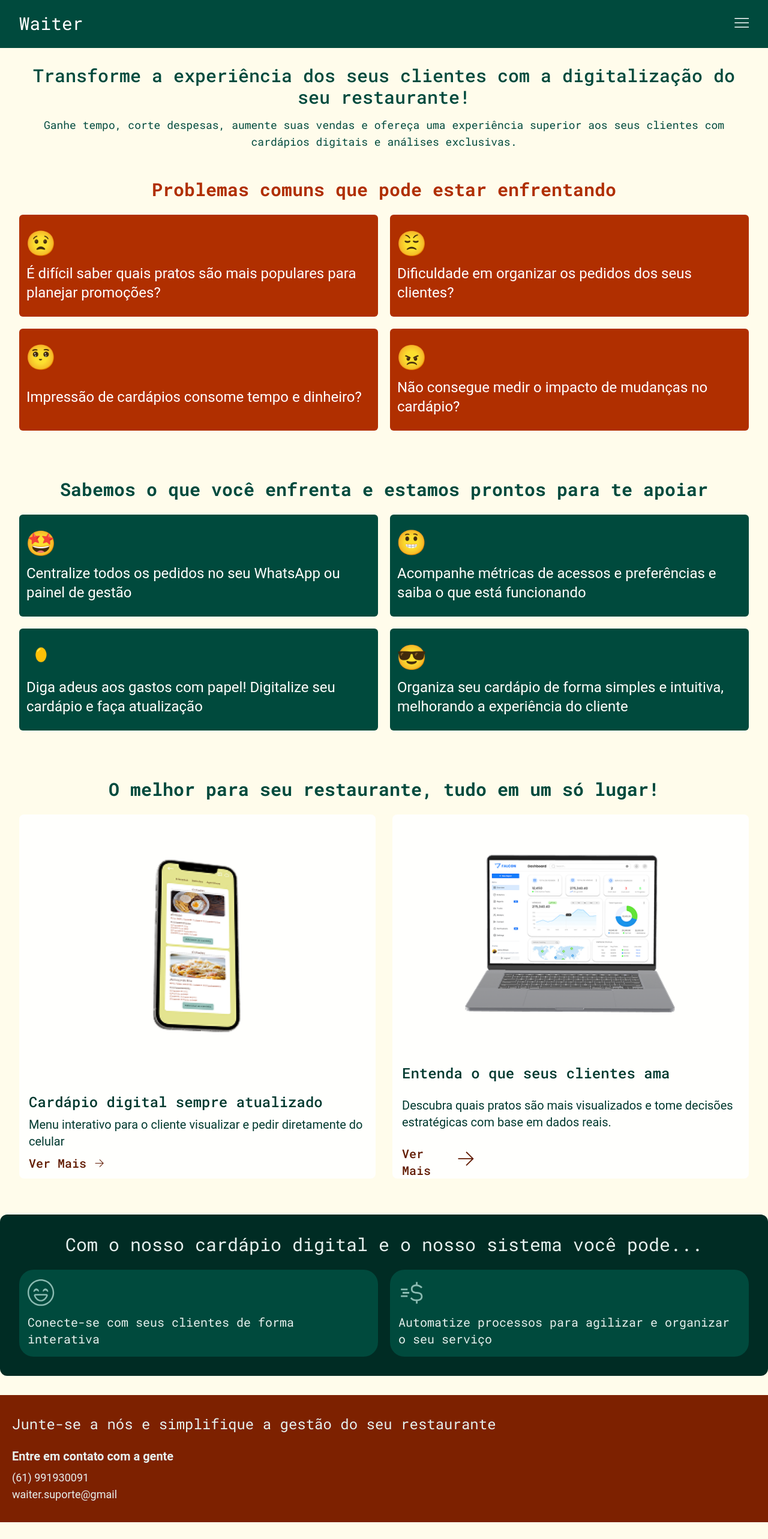
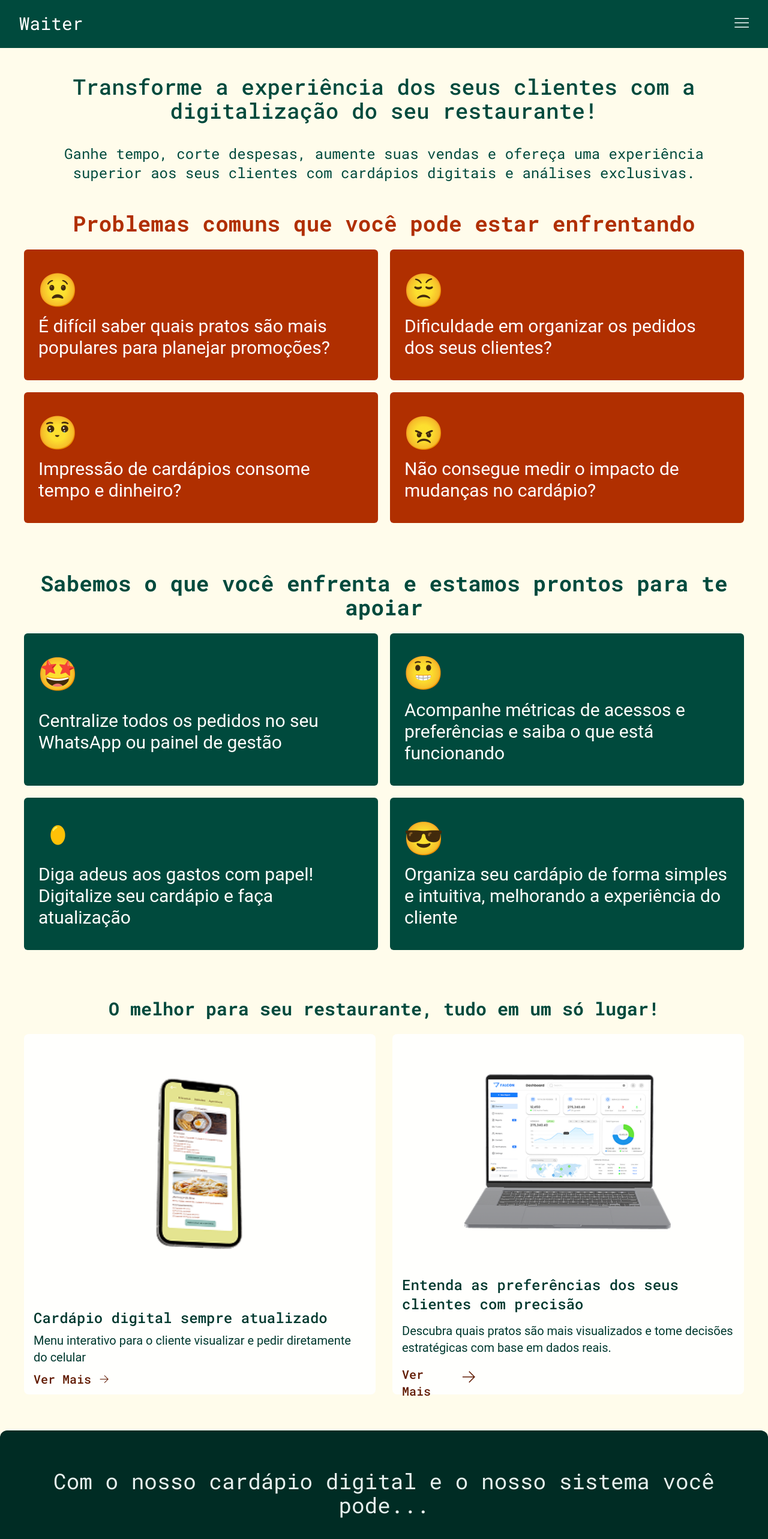
Before and after one commit to buuninbee/waiter, a React (Vite) app: page / in a window 1280 px wide. Shown: the top 2566 px of the page at 60% size. Before the commit the page ends 2538 px from the top, so only its background shows below. Built offline with nearby package versions, Linux system fonts and the light colour scheme.

Commit message:
feat: fazendo ajustes de responsividade na página Home

```diff
--- a/src/App.jsx
+++ b/src/App.jsx
@@ -24,67 +24,72 @@ function App() {
   return (
     <>
     <Nav/>
-    <main className='grid justify-center pb-8'>
-      <section className='px-8 py-5 pb-6 md:py-7'>
-        <div className='grid text-center text-[var(--primario-700)] gap-3.5'>
-          <h1 className='text-xl font-medium sm:text-2xl  md:text-3xl'>Transforme a experiência dos seus clientes com a digitalização do seu restaurante!</h1>
-          <p className='text-sm sm:text-lg'>Ganhe tempo, corte despesas, aumente suas vendas e ofereça uma experiência superior aos seus clientes com cardápios digitais e análises exclusivas.</p>
+    <main className='grid pb-8 w-full '>
+      <section className='px-8 py-6  md:py-7 lg:pt-11'>
+        <div className='grid text-center max-w-[1100px] justify-self-center  text-[var(--primario-700)] gap-3.5 lg:gap-9'>
+          <h1 className='text-xl font-medium sm:text-2xl md:text-3xl lg:text-4xl'>Transforme a experiência dos seus clientes com a digitalização do seu restaurante!</h1>
+          <p className='text-sm sm:text-lg lg:text-2xl'>Ganhe tempo, corte despesas, aumente suas vendas e ofereça uma experiência superior aos seus clientes com cardápios digitais e análises exclusivas.</p>
         </div>
       </section>
 
-      <section className='px-8 py-5'>
-        <h2 className='text-xl text-[var(--secundario-500)] text-center font-semibold pb-6 sm:text-2xl md:text-3xl'>Problemas comuns que pode estar enfrentando</h2>
+      <section className='grid px-8 py-5 '>
+        <div className='grid justify-self-center max-w-[1200px]'>
+          <h2 className='text-xl text-[var(--secundario-500)] text-center font-semibold pb-6 sm:text-2xl md:text-3xl lg:text-4xl'>Problemas comuns que você pode estar enfrentando</h2>
 
-        <div className='grid gap-3 font-serif text-xl pb-10 sm:grid-cols-2 md:text-2xl md:gap-5'>
-          <div className='bg-[var(--secundario-500)] text-[var(--terciario-50)] grid gap-2.5 px-3 py-6 rounded-md'>
-            <img className='w-12' src={emojiChorando} alt="" />
+          <div className='grid gap-3 font-serif text-xl pb-10 sm:grid-cols-2 md:text-2xl md:gap-5 lg:text-3xl'>
+            <div className='bg-[var(--secundario-500)] text-[var(--terciario-50)] grid gap-2.5 px-3 py-6 rounded-md lg:px-6 lg:py-9'>
+              <img className='w-12 lg:w-16' src={emojiChorando} alt="" />
               <p>É difícil saber quais pratos são mais populares para planejar promoções?</p>
             </div>
 
-          <div className='bg-[var(--secundario-500)] text-[var(--terciario-50)] grid gap-2.5 px-3 py-6 rounded-md'>
-          <img className='w-12' src={emojiBufando} alt="" />
+            <div className='bg-[var(--secundario-500)] text-[var(--terciario-50)] grid gap-2.5 px-3 py-6 rounded-md lg:px-6 lg:py-9'>
+            <img className='w-12 lg:w-16' src={emojiBufando} alt="" />
             <p>Dificuldade em organizar os pedidos dos seus clientes?</p>
             </div>
 
-          <div className='bg-[var(--secundario-500)] text-[var(--terciario-50)] grid gap-2.5 px-3 py-6 rounded-md'>
-          <img className='w-12' src={emojiChorandoMuito} alt="" />
+            <div className='bg-[var(--secundario-500)] text-[var(--terciario-50)] grid gap-2.5 px-3 py-6 rounded-md lg:px-6 lg:py-9'>
+            <img className='w-12 lg:w-16' src={emojiChorandoMuito} alt="" />
             <p>Impressão de cardápios consome tempo e dinheiro?</p>
             </div>
 
-          <div className='bg-[var(--secundario-500)] text-[var(--terciario-50)] grid gap-2.5 px-3 py-6 rounded-md'>
-          <img className='w-12' src={emojiRaiva} alt="" />
+            <div className='bg-[var(--secundario-500)] text-[var(--terciario-50)] grid gap-2.5 px-3 py-6 rounded-md lg:px-6 lg:py-9'>
+            <img className='w-12 lg:w-16' src={emojiRaiva} alt="" />
             <p>Não consegue medir o impacto de mudanças no cardápio?</p>
+            </div>
           </div>
         </div>
       </section>
 
-      <section className='px-8 py-5'>
-        <h2 className='text-xl text-[var(--primario-700)] text-center font-semibold pb-6 sm:text-2xl md:text-3xl'>Sabemos o que você enfrenta e estamos prontos para te apoiar</h2>
+      <section className=' px-8 py-5'>
+        <div className='grid justify-self-center max-w-[1200px]'>
+          <h2 className='text-xl text-[var(--primario-700)] text-center font-semibold pb-6 sm:text-2xl md:text-3xl lg:text-4xl'>Sabemos o que você enfrenta e estamos prontos para te apoiar</h2>
 
-        <div className='grid gap-3 font-serif text-xl pb-10 sm:grid-cols-2 md:text-2xl md:gap-5'>
-          <div className='bg-[var(--primario-700)] text-[var(--terciario-50)] grid gap-2.5 px-3 py-6 rounded-md'>
-            <img className='w-12' src={emojiRostoMaravilhado} alt="" />
+          <div className='grid gap-3 font-serif text-xl pb-10 sm:grid-cols-2 md:text-2xl md:gap-5 lg:text-3xl'>
+            <div className='bg-[var(--primario-700)] text-[var(--terciario-50)] grid gap-2.5 px-3 py-6 rounded-md lg:px-6 lg:py-9'>
+              <img className='w-12 lg:w-16' src={emojiRostoMaravilhado} alt="" />
               <p>Centralize todos os pedidos no seu WhatsApp ou painel de gestão</p>
             </div>
 
-          <div className='bg-[var(--primario-700)] text-[var(--terciario-50)] grid gap-2.5 px-3 py-6 rounded-md'>
-          <img className='w-12' src={emojiContente} alt="" />
+            <div className='bg-[var(--primario-700)] text-[var(--terciario-50)] grid gap-2.5 px-3 py-6 rounded-md lg:px-6 lg:py-9'>
+            <img className='w-12 lg:w-16' src={emojiContente} alt="" />
             <p>Acompanhe métricas de acessos e preferências e saiba o que está funcionando</p>
             </div>
 
-          <div className='bg-[var(--primario-700)] text-[var(--terciario-50)] grid gap-2.5 px-3 py-6 rounded-md'>
-          <img className='w-12' src={emojiComemorando} alt="" />
+            <div className='bg-[var(--primario-700)] text-[var(--terciario-50)] grid gap-2.5 px-3 py-6 rounded-md lg:px-6 lg:py-9'>
+            <img className='w-12 lg:w-16' src={emojiComemorando} alt="" />
             <p>Diga adeus aos gastos com papel! Digitalize seu cardápio e faça atualização</p>
             </div>
 
-          <div className='bg-[var(--primario-700)] text-[var(--terciario-50)] grid gap-2.5 px-3 py-6 rounded-md'>
-          <img className='w-12' src={emojiRostoOculos} alt="" />
+            <div className='bg-[var(--primario-700)] text-[var(--terciario-50)] grid gap-2.5 px-3 py-6 rounded-md lg:px-6 lg:py-9'>
+            <img className='w-12 lg:w-16' src={emojiRostoOculos} alt="" />
             <p>Organiza seu cardápio de forma simples e intuitiva, melhorando a experiência do cliente</p>
+            </div>
           </div>
         </div>
       </section>
 
-      <section className='px-8 py-5'>
+      <section className=' px-8 py-5'>
+        <div className='grid justify-self-center max-w-[1200px]'>
           <h2 className='text-xl text-[var(--primario-700)] text-center font-semibold pb-6 sm:text-2xl md:text-3xl'>O melhor para seu restaurante, tudo em um só lugar!</h2>
 
           <div className='grid gap-7 md:grid-cols-2 md:pb-10'>
@@ -104,7 +109,7 @@ function App() {
               <div className='block m-0'>
                 <img className='w-full md:py-10' src={graficos} alt="" />
               </div>
-            <h3 className='text-xl font-sans font-medium text-[var(--primario-800)] sm:text-2xl'>Entenda o que seus clientes ama</h3>
+              <h3 className='text-xl font-sans font-medium text-[var(--primario-800)] sm:text-2xl'>Entenda as preferências dos seus clientes com precisão</h3>
               <p className='text-[var(--primario-800)] font-serif text-lg sm:text-xl'>Descubra quais pratos são mais visualizados e tome decisões estratégicas com base em dados reais.</p>
               <div className='flex gap-2.5 hover:gap-5 hover:transition duration-300 ease-initial max-w-max'>
                 <span className='font-sans font-medium text-[var(--secundario-800)] transition duration-700 ease-in-out sm:text-xl'>Ver Mais</span>
@@ -112,19 +117,20 @@ function App() {
               </div>
             </div>
           </div>
+        </div>
       </section>
 
-      <section className='bg-[var(--primario-900)] px-8 py-8 rounded-xl'>
-        <div className='grid gap-6'>
-          <h2 className='text-[var(--primario-50)] text-2xl text-center md:text-3xl' >Com o nosso cardápio digital e o nosso sistema você pode...</h2>
-           <div className='grid gap-5 md:grid-cols-2 text-[var(--primario-50)] md:text-xl '>
-            <div className='bg-[var(--primario-700)] py-4 px-3.5 grid gap-3 rounded-3xl'>
-              <img src={rostoSorrinto} alt="rosto contente" />
+      <section className='bg-[var(--primario-900)] px-8 py-12 rounded-xl lg:py-16'>
+        <div className='grid justify-self-center gap-6 max-w-[1200px] lg:gap-12'>
+          <h2 className='text-[var(--primario-50)] text-2xl text-center md:text-3xl lg:text-4xl' >Com o nosso cardápio digital e o nosso sistema você pode...</h2>
+           <div className='grid gap-5 md:grid-cols-2 text-[var(--primario-50)] md:text-xl lg:text-2xl'>
+            <div className='bg-[var(--primario-700)] py-4 px-3.5 grid gap-3 rounded-3xl lg:py-10 lg:px-6'>
+              <img className='md:w-18' src={rostoSorrinto} alt="rosto contente" />
               <p className=''>Conecte-se com seus clientes de forma interativa</p>
             </div>
 
-            <div className='bg-[var(--primario-700)] py-4 px-3.5 grid gap-3 rounded-3xl'>
-              <img src={cifrao} alt="cifrao" />
+            <div className='bg-[var(--primario-700)] py-4 px-3.5 grid gap-3 rounded-3xl lg:py-10 lg:px-6'>
+              <img className='md:w-18' src={cifrao} alt="cifrao" />
               <p className=''>Automatize processos para agilizar e organizar o seu serviço</p>
             </div>
            </div>
--- a/src/componentes/Footer.jsx
+++ b/src/componentes/Footer.jsx
@@ -2,15 +2,17 @@ import React from 'react'
 
 const Footer = () => {
   return (
-    <footer className='bg-[var(--secundario-700)] text-[var(--primario-50)] py-8 px-5 grid gap-6'>
-        <h3 className='text-2xl'>Junte-se a nós e simplifique a gestão do seu restaurante</h3>
+    <footer className='bg-[var(--secundario-700)]'>
+      <div className='text-[var(--primario-50)] py-8 px-8 grid justify-self-center gap-6 max-w-[1200px] lg:py-20 xl:px-0'>
+        <h3 className='text-2xl md:text-3xl lg:text-4xl'>Junte-se a nós e simplifique a gestão do seu restaurante</h3>
 
         <div className='font-serif grid gap-2'>
-            <h4 className='text-xl font-bold'>Entre em contato com a gente</h4>
+            <h4 className='text-xl font-bold md:text-2xl lg:'>Entre em contato com a gente</h4>
             <div className='grid text-lg'>
                 <a href="tel:+5561991920091">(61) 991930091</a>
                 <a href="mailto:waiter.suporte@gmail">waiter.suporte@gmail</a>
             </div>
+        </div>
         </div>
     </footer>
   )
```
Lines whose indentation alone changed are shown as unchanged.
